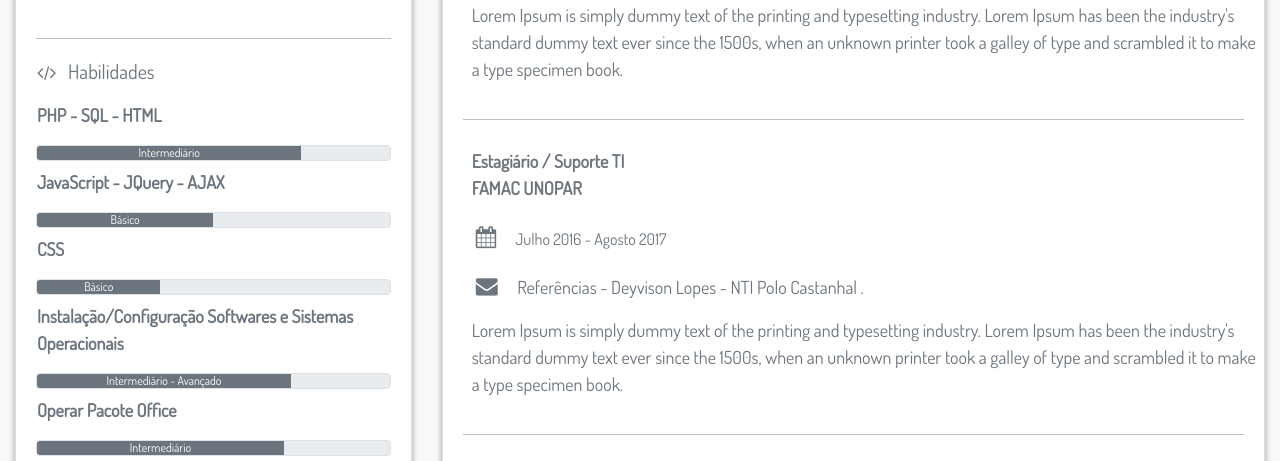
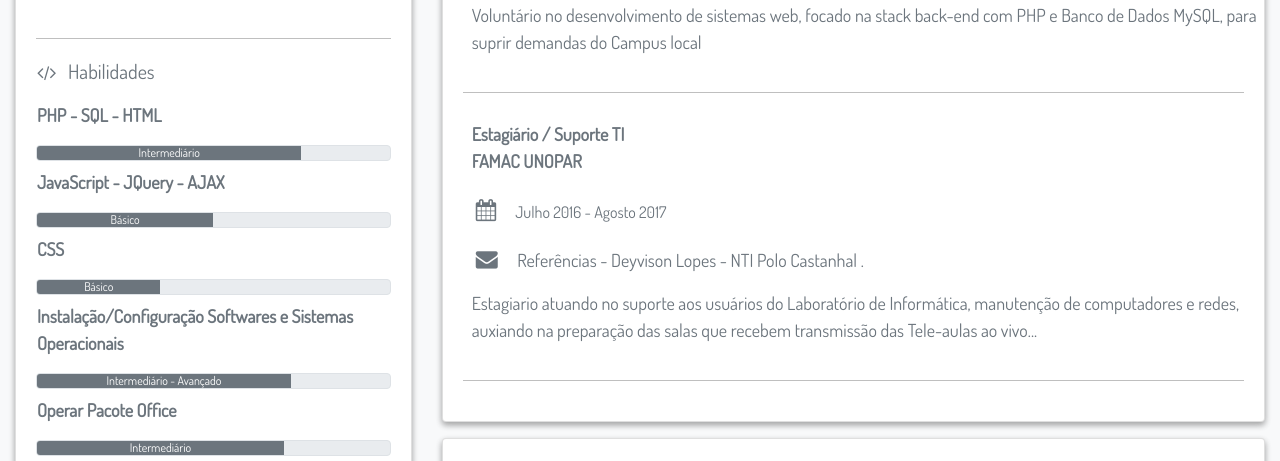
Before and after one commit to higorbarbossa/higorbarbossa.github.io, a plain HTML site: page index.html in a window 1280 px wide. Shown: the part 277-738 px from the top of the page. Drawn offline with nearby package versions, Linux system fonts and the light colour scheme.

Commit message:
atualizando

```diff
--- a/index.html
+++ b/index.html
@@ -206,9 +206,7 @@
             </div>
             <div class="row">
               <p class="ml-4">
-                Lorem Ipsum is simply dummy text of the printing and typesetting industry. Lorem Ipsum has been the
-                industry's standard dummy text ever since the 1500s, when an unknown printer took a galley of type and
-                scrambled it to make a type specimen book.
+                Voluntário no desenvolvimento de sistemas web, focado na stack back-end com PHP e Banco de Dados MySQL, para suprir demandas do Campus local
               </p>
             </div>
             <hr />
@@ -241,9 +239,7 @@
             </div>
             <div class="row">
               <p class="ml-4">
-                Lorem Ipsum is simply dummy text of the printing and typesetting industry. Lorem Ipsum has been the
-                industry's standard dummy text ever since the 1500s, when an unknown printer took a galley of type and
-                scrambled it to make a type specimen book.
+                Estagiario atuando no suporte aos usuários do Laboratório de Informática, manutenção de computadores e redes, auxiando na preparação das salas que recebem transmissão das Tele-aulas ao vivo...
               </p>
             </div>
             <hr />
```
Also changed, not shown: 1 other file.
